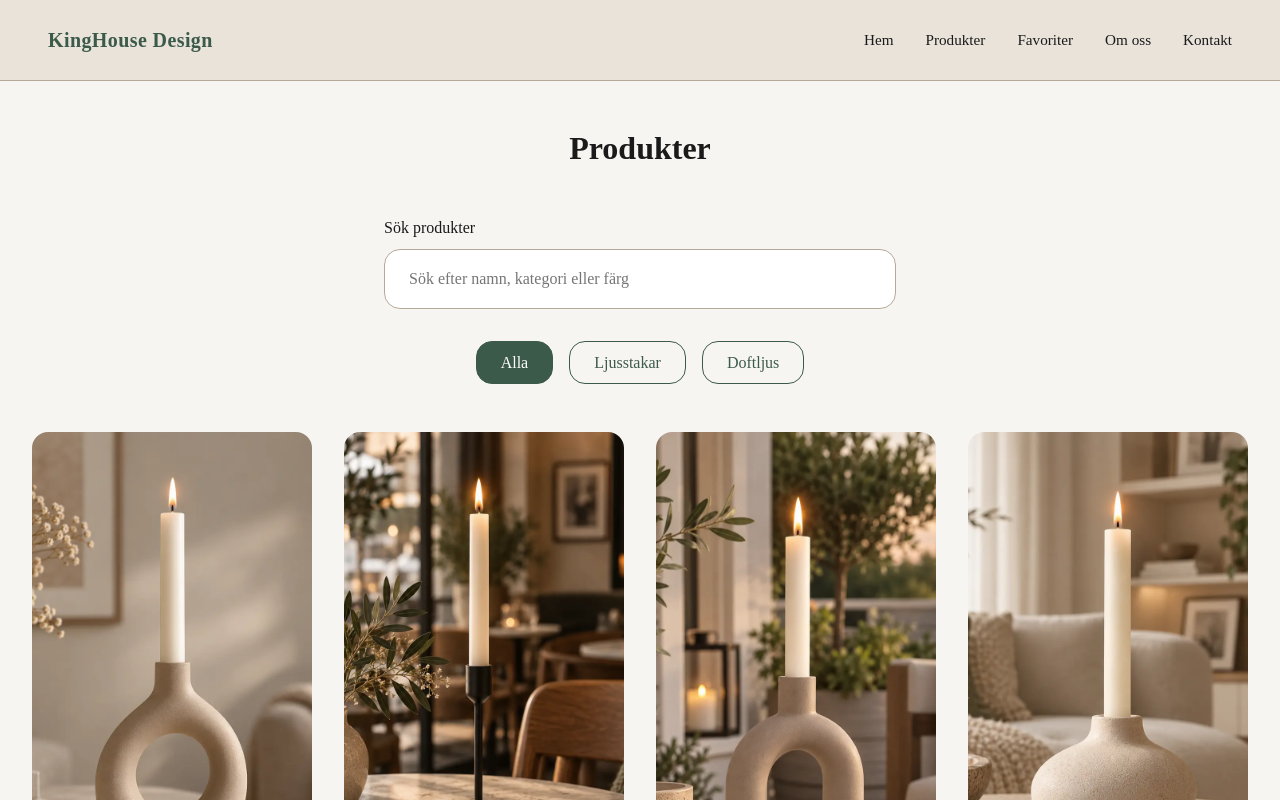
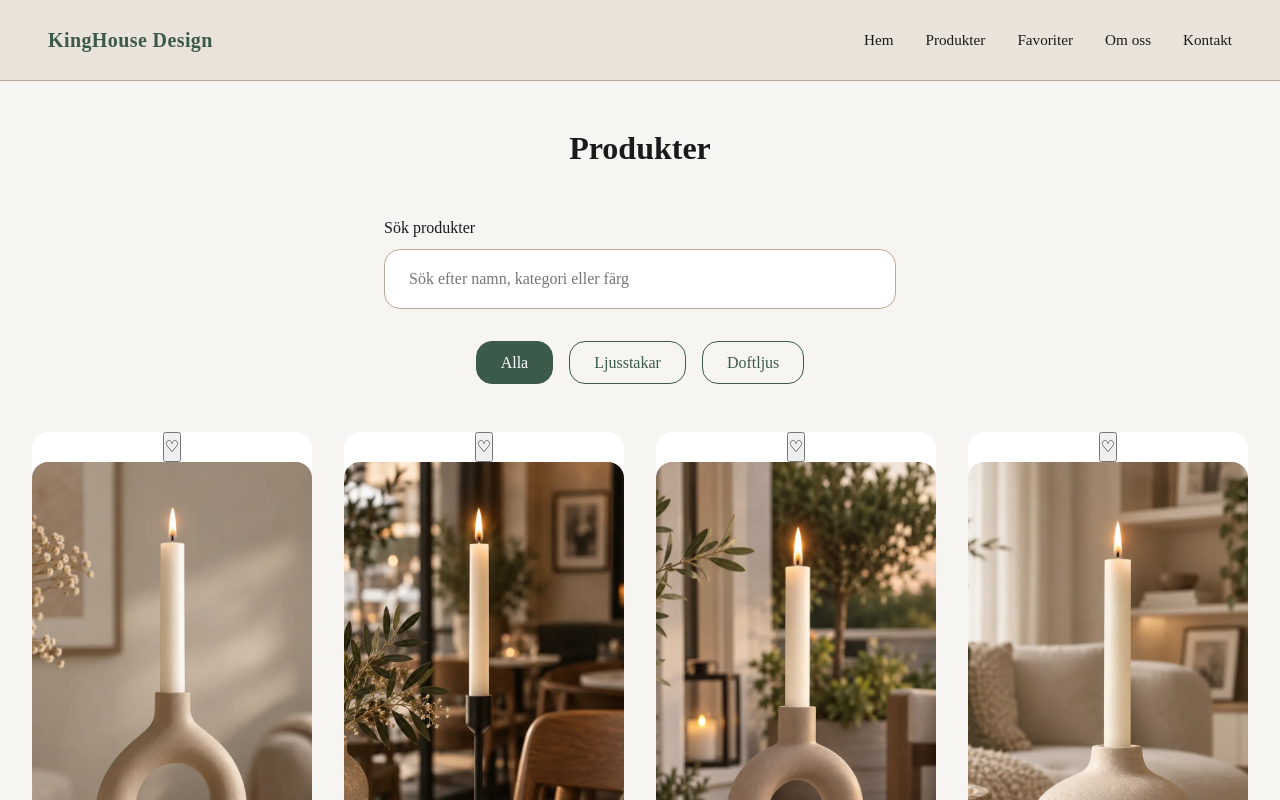
Before and after one commit to KingaSzayer-Iths/kinghouse-nextjs, a Next.js app: page /products in a window 1280 px wide. Shown: the top 800 px of the page. Built offline with nearby package versions, Linux system fonts and the light colour scheme; data requests are answered from the project's data file.

Commit message:
add favorite toggle to product cards

```diff
--- /dev/null
+++ b/src/components/FavoriteIconButton/FavoriteIconButton.tsx
@@ -0,0 +1,63 @@
+"use client";
+
+import { useEffect, useState } from "react";
+
+interface FavoriteIconButtonProps {
+  productId: string;
+}
+
+export default function FavoriteIconButton({
+  productId,
+}: FavoriteIconButtonProps) {
+  const [isFavorite, setIsFavorite] = useState(false);
+
+  // Kontrollerar om produkten redan finns sparad som favorit
+  useEffect(() => {
+    const storedFavorites = localStorage.getItem("favorites");
+
+    if (storedFavorites) {
+      const favorites: string[] = JSON.parse(storedFavorites);
+      setIsFavorite(favorites.includes(productId));
+    }
+  }, [productId]);
+
+  // Växlar produktens favoritstatus
+  function toggleFavorite() {
+    const storedFavorites = localStorage.getItem("favorites");
+
+    const favorites: string[] = storedFavorites
+      ? JSON.parse(storedFavorites)
+      : [];
+
+    if (!favorites.includes(productId)) {
+      favorites.push(productId);
+      localStorage.setItem("favorites", JSON.stringify(favorites));
+      setIsFavorite(true);
+    } else {
+      const updatedFavorites = favorites.filter(
+        (id) => id !== productId
+      );
+
+      localStorage.setItem(
+        "favorites",
+        JSON.stringify(updatedFavorites)
+      );
+
+      setIsFavorite(false);
+    }
+  }
+
+  return (
+    <button
+      type="button"
+      onClick={toggleFavorite}
+      aria-label={
+        isFavorite
+          ? "Ta bort från favoriter"
+          : "Lägg till i favoriter"
+      }
+    >
+      {isFavorite ? "♥" : "♡"}
+    </button>
+  );
+}
--- a/src/components/ProductCard/ProductCard.tsx
+++ b/src/components/ProductCard/ProductCard.tsx
@@ -2,6 +2,7 @@ import Image from "next/image";
 import Link from "next/link";
 import type { Product } from "@/types/Product";
 import styles from "./ProductCard.module.css";
+import FavoriteIconButton from "@/components/FavoriteIconButton/FavoriteIconButton";
 
 
 interface ProductCardProps {
@@ -12,6 +13,9 @@ interface ProductCardProps {
 export default function ProductCard({ product }: ProductCardProps) {
     return (
         <article className={styles.productCard}>
+
+            {/* Renderar FavoriteIconButton-komponenten och skickar med product.id som prop */}
+             <FavoriteIconButton productId={product.id} />
 
 {/* ${product.slug} byts ut mot den aktuella (värdet) produktens slug /template literal */}
             <Link href={`/products/${product.slug}`}>
```
